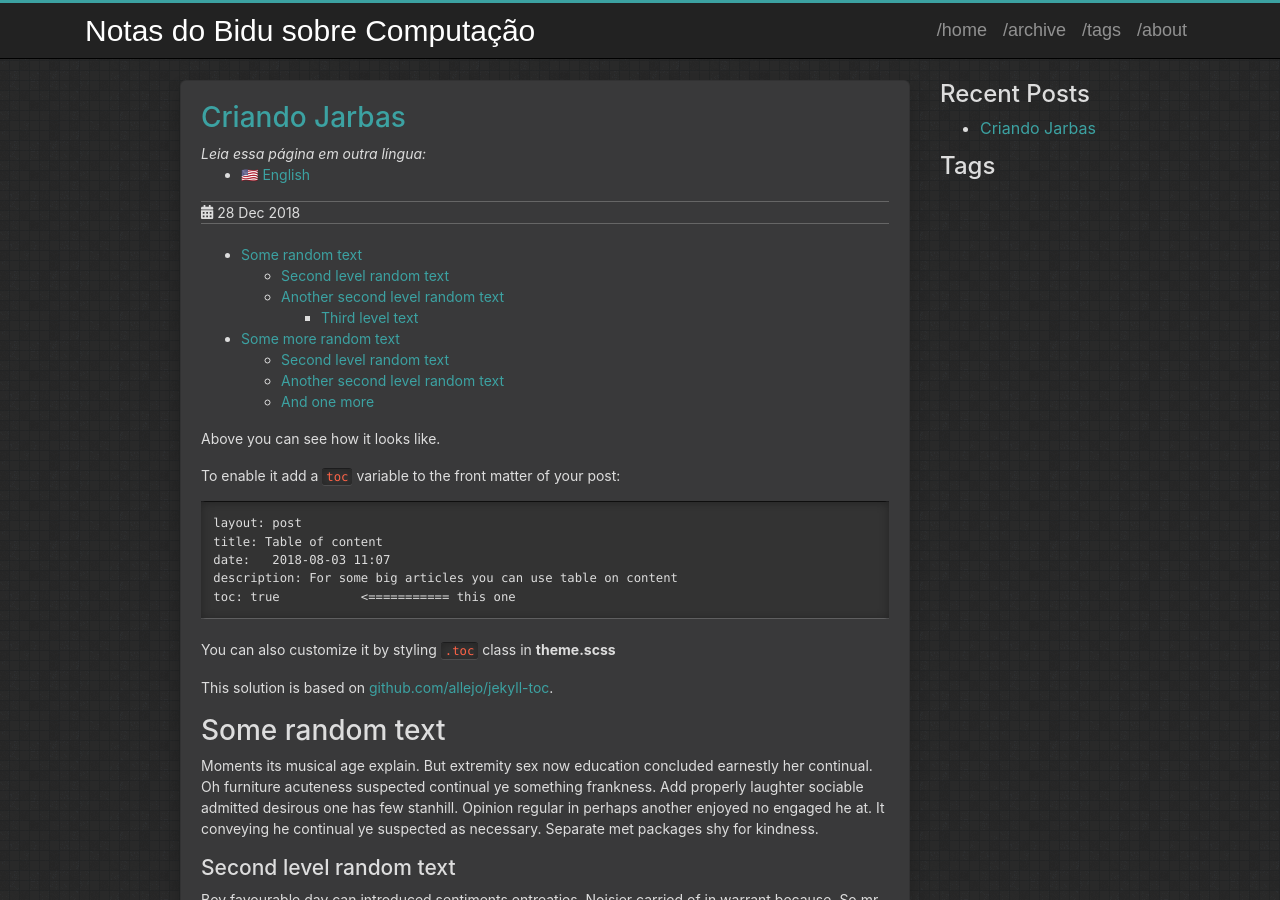
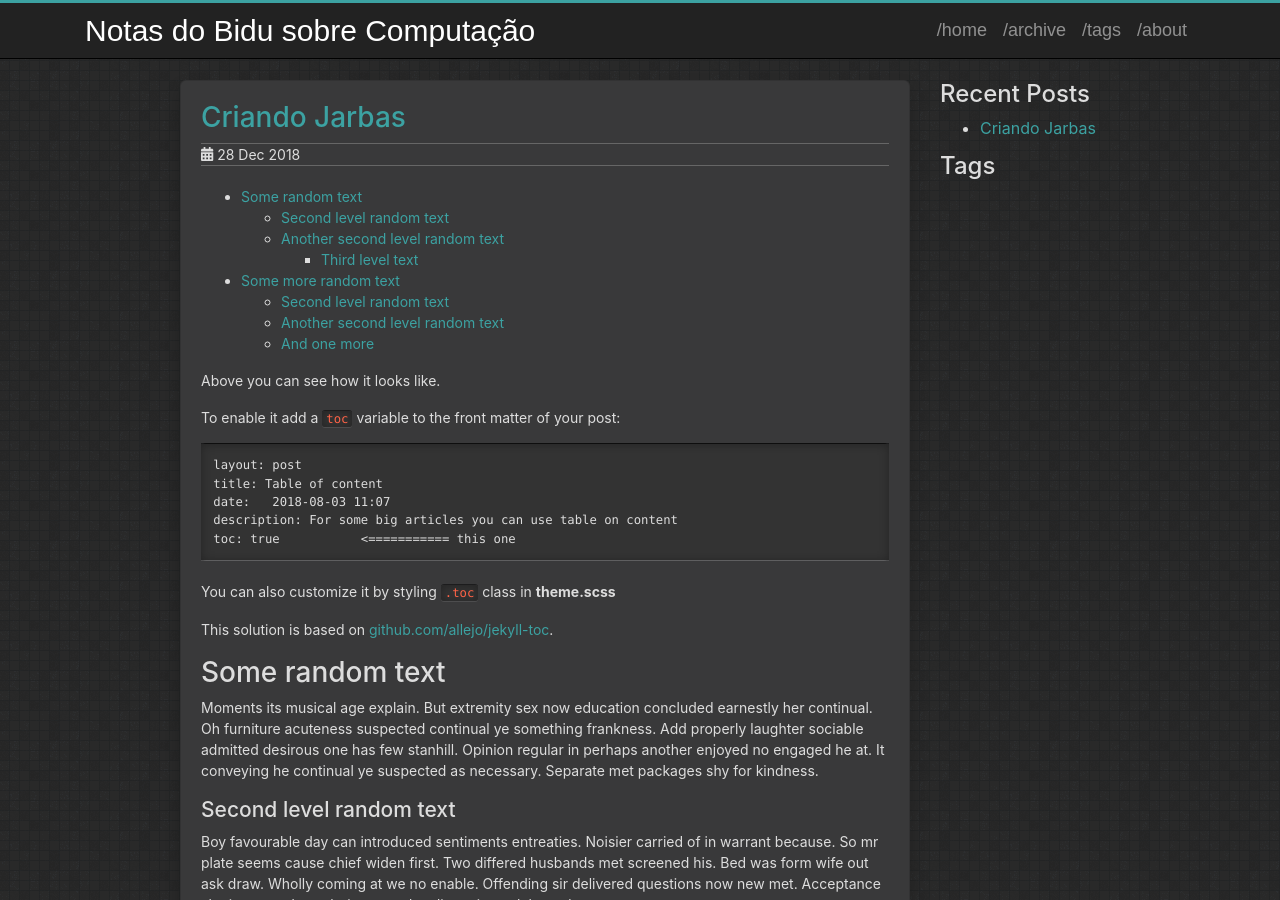
Before and after one commit to fbidu/fbidu, a Jekyll site: the page built from _posts/2018-12-28-criando-jarbas.md, in a window 1280 px wide and 900 px high. Built offline with Jekyll 4.4.1, drawn with Linux system fonts in a browser that asks for light colours.

Commit message:
Droping multilingual support for now

```diff
--- a/_data/languages.yml
+++ /dev/null
@@ -1,6 +0,0 @@
-en:
-  label: English
-  icon: 🇺🇸
-pt-br:
-  label: Português
-  icon: 🇧🇷
--- a/_data/translations.yml
+++ /dev/null
@@ -1,3 +0,0 @@
-differentLanguage:
-  en: "Read this page in a different language"
-  pt-br: "Leia essa página em outra língua"
--- a/_includes/sidebar.html
+++ b/_includes/sidebar.html
@@ -1,9 +1,8 @@
 <div class="sidebar ">
   <h2>Recent Posts</h2>
   <ul>
-    {% assign recent = site.posts | where:"lang", page.lang %}
-    {% for post in recent limit:5 %}
-      <li><a href="{{ post.url | relative_url }}">{{ post.title }}</a></li>
+    {% for post in site.posts limit:5 %}
+    <li><a href="{{ post.url | relative_url }}">{{ post.title }}</a></li>
     {% endfor %}
   </ul>
 </div>
--- a/_layouts/post.html
+++ b/_layouts/post.html
@@ -7,28 +7,6 @@
           <div class="article">
             <div class="card">
               <h1><a href="{{ page.url | relative_url }}">{{ page.title }}</a></h1>
-              <div>
-                {% if page.layout != 'home' %}
-                {% assign posts=site.posts | where:"lang-ref", page.lang-ref | sort: 'lang' %}
-                {% if posts.size == 0 %}
-                {% assign posts=site.pages | where:"lang-ref", page.lang-ref | sort: 'lang' %}
-                {% endif %}
-                {% if posts.size > 1 %}
-                <div class="lang-options">
-                  <em>{{ site.data.translations['differentLanguage'][page.lang] }}:</em>
-                  <ul>
-                    {% for post in posts %}
-                      {% if post.lang != page.lang %}
-                        <li><a href="{{ site.base-url }}{{ post.url }}" class="{{ post.lang }} title="
-                        {{ site.data.languages[post.lang].icon }} {{ site.data.languages[post.lang].label }}
-                        ">{{ site.data.languages[post.lang].icon }} {{ site.data.languages[post.lang].label }}</a></li>
-                      {% endif %}
-                    {% endfor %}
-                            </ul>
-                      </div>
-                      {% endif %}
-                      {% endif %}
-              </div>
               <div class="
                         post-meta">
                         <div class="post-time">
```
Also changed, not shown: en/_posts/2018-12-28-making-jarbas.md (deleted, +0 -51 lines), _posts/2018-12-28-criando-jarbas.md (renamed from pt-br/_posts/2018-12-28-criando-jarbas.md), en/index.md (deleted), pt-br/index.md (deleted), 1 other file.
